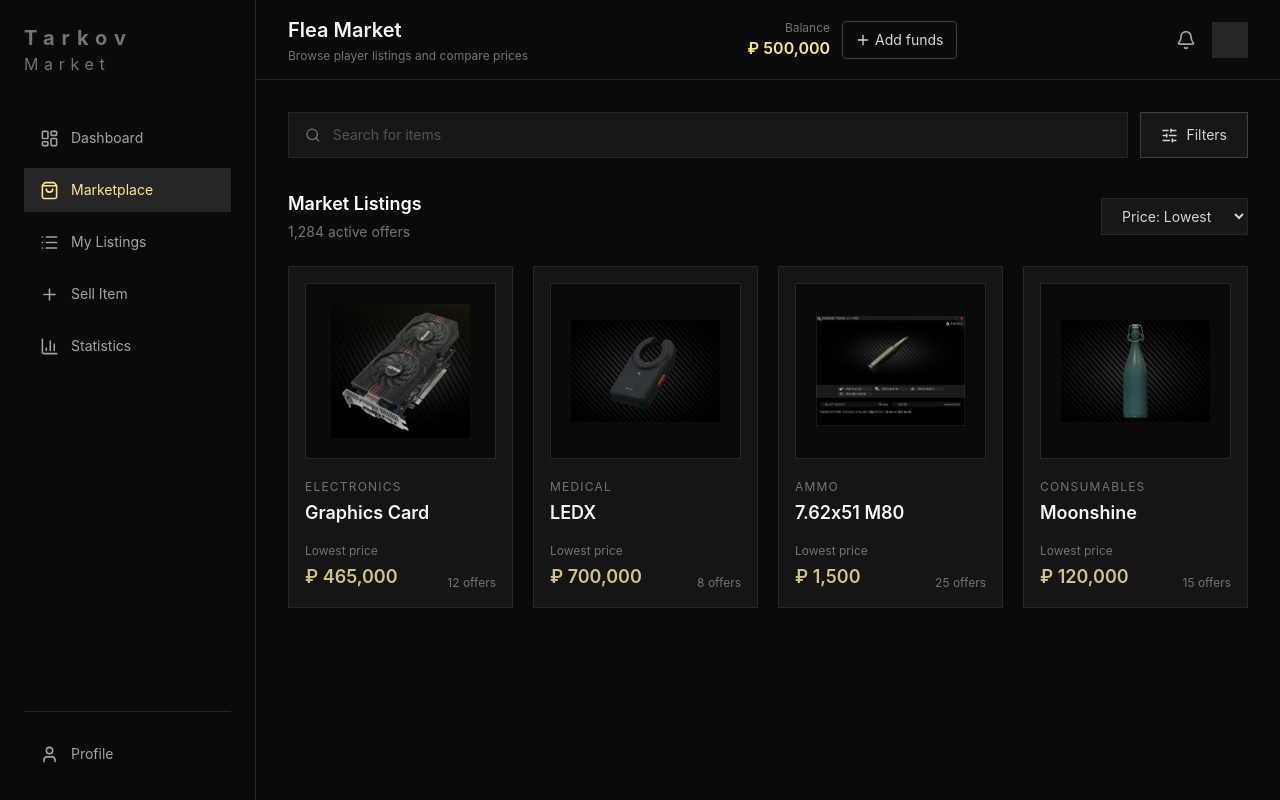
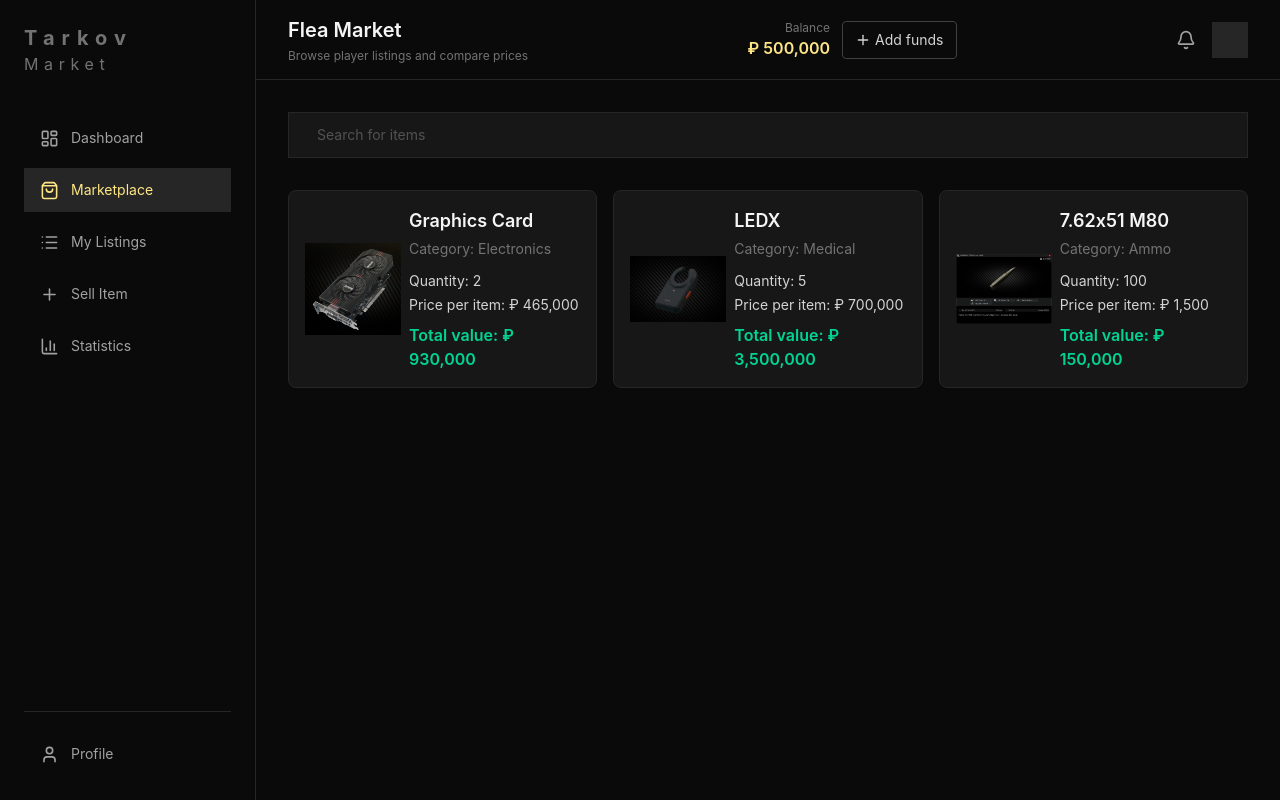
Before and after one commit to SakariasRE/tarkov-market, a React (Vite) app: page / in a window 1280 px wide. Built offline with nearby package versions, Linux system fonts and the light colour scheme.

Commit message:
inventory_design

```diff
--- a/src/App.tsx
+++ b/src/App.tsx
@@ -2,6 +2,7 @@ import { useEffect, useState } from 'react';
 import Sidebar from './components/sidebar';
 import Header from './components/header';
 import Market from './pages/market';
+import Inventory from './pages/inventory';
 
 function App() {
     const [balance, setBalance] = useState(() => {
@@ -23,7 +24,8 @@ function App() {
                 setBalance={setBalance}
                 />
 
-                <Market />
+
+                <Inventory />
             </div>
         </div>
     );
--- /dev/null
+++ b/src/components/inventoryItemCard.tsx
@@ -0,0 +1,28 @@
+import type { InventoryItem } from "../types/item";
+
+type InventoryItemProps = {
+    item: InventoryItem;
+};
+
+function InventoryItemCard({ item }: InventoryItemProps) {
+const totalValue = item.price * item.quantity;
+
+    return (
+        <div className="flex items-center gap-2 rounded-lg border border-neutral-800 bg-neutral-900 p-4">
+            <img
+            src={item.image}
+            alt={item.name}
+            className="h-24 w-24 object-contain"
+            />
+            <div className="flex flex-col gap-1">
+                <p className="text-lg font-semibold text-neutral-100">{item.name}</p>
+                <p className="text-sm text-neutral-500">Category: {item.category}</p>
+                <p className="mt-2 text-sm text-neutral-300">Quantity: {item.quantity}</p>
+                <p className="text-sm text-neutral-300">Price per item: ₽ {item.price.toLocaleString()}</p>
+                <p className="mt-1 font-semibold text-emerald-400">Total value: ₽ {totalValue.toLocaleString()}</p>
+            </div>
+        </div>
+    );
+}
+
+export default InventoryItemCard;
--- a/src/components/itemCard.tsx
+++ b/src/components/itemCard.tsx
@@ -5,7 +5,6 @@ type ItemCardProps = {
 }
 
 function ItemCard({ item }: ItemCardProps) {
-    const isPositive = item.change >= 0
 
     return (
         <article className="group border border-neutral-800 bg-[#151613] p-4 transition hover:border-[#8b805e] hover:bg-[#191a16]">
--- a/src/pages/inventory.tsx
+++ b/src/pages/inventory.tsx
@@ -1,10 +1,13 @@
 import { useState } from "react";
 import type { InventoryItem } from "../types/item";
+import { items as marketItems } from "../data/items";
+import InventoryItemCard from "../components/inventoryItemCard";
+
 
 function Inventory() {
     const [items, setItems] = useState<InventoryItem[]>(() => {
         const savedItems = localStorage.getItem('inventory');
-        return savedItems ? JSON.parse(savedItems) : [];
+        return savedItems ? JSON.parse(savedItems) : [{...marketItems[0], quantity: 2}, {...marketItems[1], quantity: 5}, {...marketItems[2], quantity: 100}];
     });
     return (
         <main className="flex-1 p-8">
@@ -18,11 +21,11 @@ function Inventory() {
                         />
                     </div>
                 </div>
-                {items.map((item) => (
-                    <p key={item.id}>
-                        {item.name} (Quantity: {item.quantity})
-                    </p>
-                ))}
+                <div className="grid grid-cols-1 gap-4 md:grid-cols-2 xl:grid-cols-3">
+                    {items.map((item) => (
+                        <InventoryItemCard key={item.id} item={item} />
+                    ))}
+                </div>
             </div>
         </main>
     );
```
Also changed, not shown: src/components/inventoryItem.tsx (deleted).
